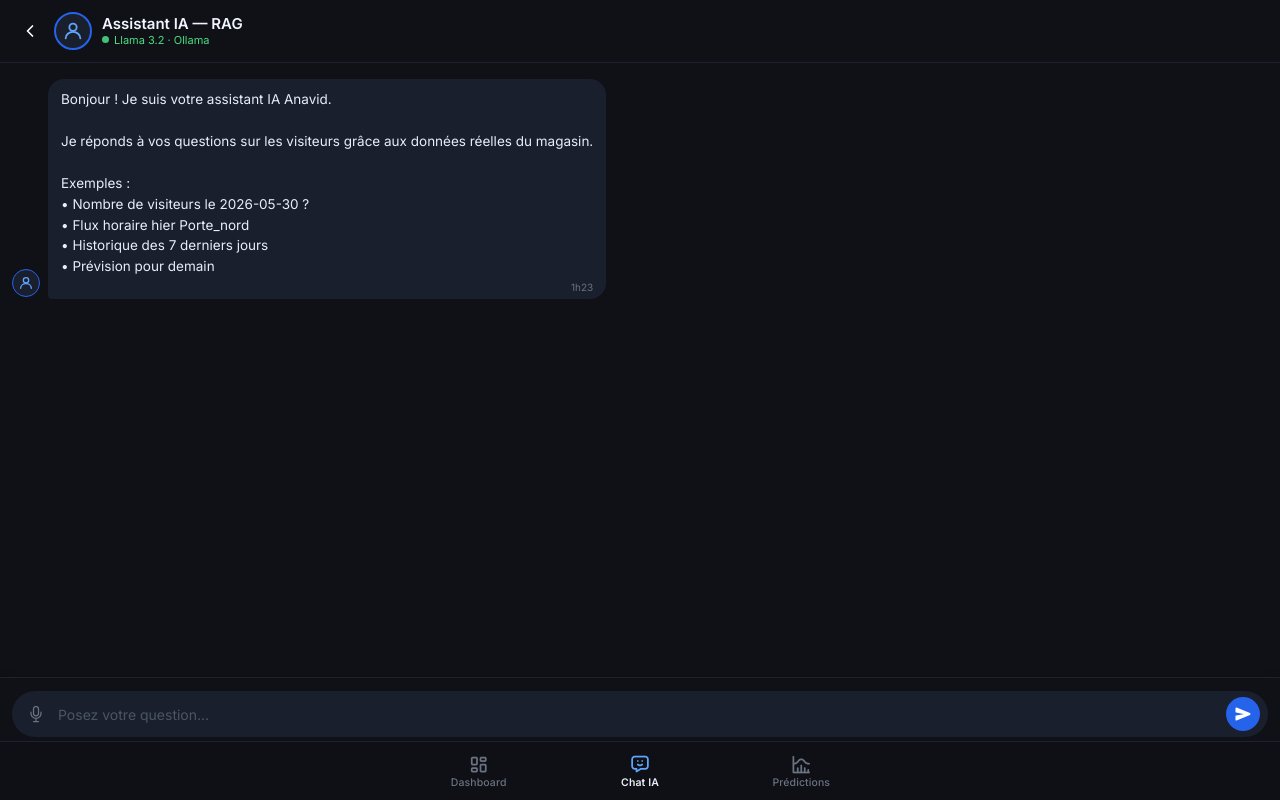
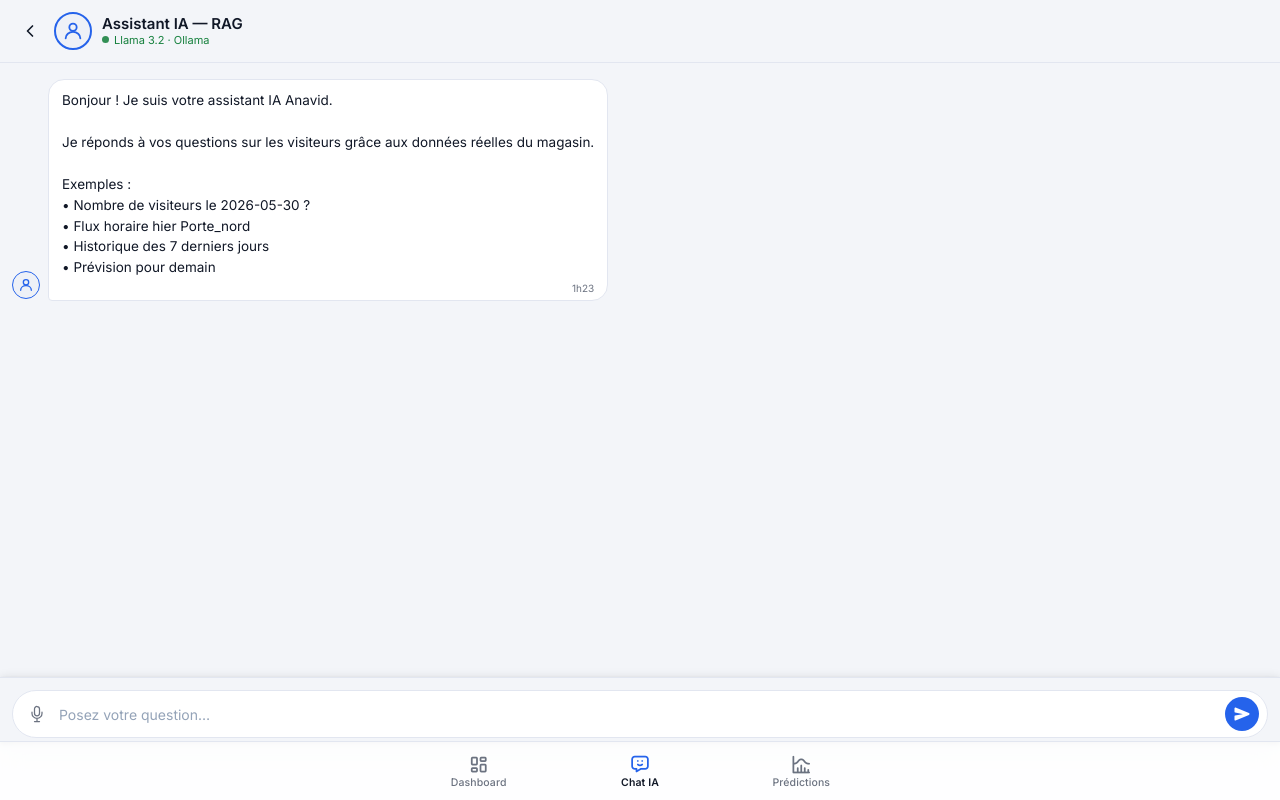
Before and after one commit to ZeinebGhrab/smart-retail-platform, a React (Vite) app in the folder frontend/: page /chat in a window 1280 px wide. Built offline with nearby package versions, Linux system fonts and the light colour scheme.

Commit message:
style: overhaul design system to professional light theme across all pages

```diff
--- a/frontend/index.html
+++ b/frontend/index.html
@@ -6,7 +6,7 @@
 
     <base href="/" />
 
-    <meta name="color-scheme" content="dark" />
+    <meta name="color-scheme" content="light" />
     <meta
       name="viewport"
       content="viewport-fit=cover, width=device-width, initial-scale=1.0, minimum-scale=1.0, maximum-scale=1.0, user-scalable=no"
@@ -19,7 +19,7 @@
 
     <meta name="mobile-web-app-capable" content="yes" />
     <meta name="apple-mobile-web-app-title" content="ShopAnalytics" />
-    <meta name="apple-mobile-web-app-status-bar-style" content="black-translucent" />
+    <meta name="apple-mobile-web-app-status-bar-style" content="default" />
 
     <!-- Typographie — Inter, pour un rendu net et professionnel sur toute l'app -->
     <link rel="preconnect" href="https://fonts.googleapis.com" />
--- a/frontend/src/components/TabBar.css
+++ b/frontend/src/components/TabBar.css
@@ -8,10 +8,10 @@
   left: 0;
   right: 0;
   z-index: 999;
-  background: rgba(15, 17, 23, 0.92);
+  background: rgba(255, 255, 255, 0.88);
   backdrop-filter: blur(14px);
   -webkit-backdrop-filter: blur(14px);
-  border-top: 1px solid #1e2130;
+  border-top: 1px solid #e2e6f0;
   padding: 6px 12px;
   padding-bottom: max(6px, env(safe-area-inset-bottom));
 }
@@ -58,7 +58,7 @@
 }
 
 .tab-btn.active {
-  color: #60a5fa;
+  color: #2563eb;
 }
 
 .tab-btn.active .tab-btn-icon {
@@ -67,9 +67,9 @@
 
 .tab-btn.active .tab-btn-label {
   font-weight: 600;
-  color: #e8edf8;
+  color: #111827;
 }
 
 .tab-btn:not(.active):hover {
-  color: #9ca3af;
+  color: #4b5563;
 }
--- a/frontend/src/pages/ChatIA.css
+++ b/frontend/src/pages/ChatIA.css
@@ -1,6 +1,19 @@
+/* ─── Design tokens — aligned with Dashboard.css palette ─────────── */
+:root {
+  --chat-bg:        #f3f5f9;
+  --chat-surface:   #ffffff;
+  --chat-surface2:  #eef1f7;
+  --chat-border:    #e2e6f0;
+  --chat-blue:      #2563eb;
+  --chat-accent:    #1d4ed8;
+  --chat-green:     #15803d;
+  --chat-text:      #111827;
+  --chat-muted:     #6b7280;
+}
+
 /* ─── Page ─────────────────────────────────────────── */
 .chat-page {
-  --background: #0f1117;
+  --background: var(--chat-bg);
   display: flex;
   flex-direction: column;
   height: 100%;
@@ -13,8 +26,8 @@
   gap: 10px;
   padding: 12px 16px;
   padding-top: max(12px, env(safe-area-inset-top));
-  background: #0f1117;
-  border-bottom: 1px solid #1e2130;
+  background: var(--chat-bg);
+  border-bottom: 1px solid var(--chat-border);
   flex-shrink: 0;
   z-index: 10;
 }
@@ -32,8 +45,8 @@
   width: 38px;
   height: 38px;
   border-radius: 50%;
-  background: #1a1f2e;
-  border: 2px solid #2563eb;
+  background: var(--chat-surface2);
+  border: 2px solid var(--chat-blue);
   display: flex;
   align-items: center;
   justify-content: center;
@@ -47,7 +60,7 @@
 }
 
 .header-title {
-  color: #f0f4ff;
+  color: var(--chat-text);
   font-size: 15px;
   font-weight: 600;
   line-height: 1;
@@ -57,7 +70,7 @@
   display: flex;
   align-items: center;
   gap: 5px;
-  color: #4ade80;
+  color: var(--chat-green);
   font-size: 11px;
 }
 
@@ -65,7 +78,7 @@
   width: 7px;
   height: 7px;
   border-radius: 50%;
-  background: #4ade80;
+  background: var(--chat-green);
   animation: pulse-dot 2s infinite;
 }
 
@@ -76,7 +89,7 @@
 
 /* ─── Content ───────────────────────────────────────── */
 .chat-content {
-  --background: #0f1117;
+  --background: var(--chat-bg);
 }
 
 .messages-wrapper {
@@ -102,8 +115,8 @@
   width: 28px;
   height: 28px;
   border-radius: 50%;
-  background: #1a1f2e;
-  border: 1px solid #2563eb;
+  background: var(--chat-surface2);
+  border: 1px solid var(--chat-blue);
   display: flex;
   align-items: center;
   justify-content: center;
@@ -120,12 +133,13 @@
 }
 
 .bubble.bot {
-  background: #1a1f2e;
+  background: var(--chat-surface);
+  border: 1px solid var(--chat-border);
   border-bottom-left-radius: 4px;
 }
 
 .bubble.user {
-  background: #2563eb;
+  background: var(--chat-blue);
   border-bottom-right-radius: 4px;
 }
 
@@ -133,26 +147,30 @@
   margin: 0 0 4px;
   font-size: 13.5px;
   line-height: 1.55;
-  color: #e8edf8;
   white-space: pre-line;   /* honours \n in the message */
 }
+
+.bubble.bot .bubble-text { color: var(--chat-text); }
+.bubble.user .bubble-text { color: #ffffff; }
 
 .bubble-time {
   display: block;
   text-align: right;
   font-size: 10px;
-  color: #6b7280;
 }
+
+.bubble.bot .bubble-time { color: var(--chat-muted); }
+.bubble.user .bubble-time { color: rgba(255, 255, 255, 0.75); }
 
 /* ─── Footer / Input ────────────────────────────────── */
 .chat-footer {
-  background: #0f1117;
-  border-top: 1px solid #1e2130;
+  background: var(--chat-bg);
+  border-top: 1px solid var(--chat-border);
   margin-bottom: 58px; /* place pour la TabBar globale fixe */
 }
 
 .input-toolbar {
-  --background: #0f1117;
+  --background: var(--chat-bg);
   --border-width: 0;
   padding: 8px 12px;
   padding-bottom: max(8px, env(safe-area-inset-bottom));
@@ -162,7 +180,8 @@
   display: flex;
   align-items: center;
   gap: 8px;
-  background: #1a1f2e;
+  background: var(--chat-surface);
+  border: 1px solid var(--chat-border);
   border-radius: 24px;
   padding: 6px 8px 6px 12px;
 }
@@ -170,7 +189,7 @@
 .mic-btn {
   background: none;
   border: none;
-  color: #6b7280;
+  color: var(--chat-muted);
   font-size: 20px;
   cursor: pointer;
   display: flex;
@@ -184,20 +203,20 @@
   background: none;
   border: none;
   outline: none;
-  color: #e8edf8;
+  color: var(--chat-text);
   font-size: 14px;
-  caret-color: #2563eb;
+  caret-color: var(--chat-blue);
 }
 
 .chat-input::placeholder {
-  color: #4b5563;
+  color: #94a3b8;
 }
 
 .send-btn {
   width: 34px;
   height: 34px;
   border-radius: 50%;
-  background: #2563eb;
+  background: var(--chat-blue);
   border: none;
   color: #fff;
   font-size: 16px;
@@ -210,43 +229,7 @@
 }
 
 .send-btn:active {
-  background: #1d4ed8;
-}
-
-/* ─── Loading bubble ────────────────────────────────── */
-.bubble-loading .bubble-text {
-  color: #6b7280;
-  font-style: italic;
-  letter-spacing: 2px;
-  animation: blink 1.2s infinite;
-}
-
-@keyframes blink {
-  0%, 100% { opacity: 1; }
-  50%       { opacity: 0.3; }
-}
-
-/* ─── Send button disabled ───────────────────────────── */
-.send-btn-disabled {
-  background: #374151 !important;
-  cursor: not-allowed;
-}
-
-.chat-input:disabled {
-  opacity: 0.5;
-  cursor: not-allowed;
-}
-
-/* ─── Loading bubble ────────────────────────────────── */
-.bubble-loading .bubble-text {
-  color: #6b7280;
-  font-style: italic;
-  letter-spacing: 3px;
-  animation: blink 1.2s ease-in-out infinite;
-}
-@keyframes blink {
-  0%, 100% { opacity: 1; }
-  50%       { opacity: 0.25; }
+  background: var(--chat-accent);
 }
 
 /* ─── Bubble footer (time + model tag) ──────────────── */
@@ -259,8 +242,8 @@
 }
 .bubble-model {
   font-size: 9px;
-  color: #3b82f6;
-  background: rgba(59,130,246,0.12);
+  color: var(--chat-accent);
+  background: rgba(37, 99, 235, 0.10);
   border-radius: 4px;
   padding: 1px 5px;
   letter-spacing: 0.3px;
@@ -269,10 +252,23 @@
 
 /* ─── Send button disabled ───────────────────────────── */
 .send-btn-disabled {
-  background: #374151 !important;
+  background: #cbd5e1 !important;
   cursor: not-allowed;
 }
+
 .chat-input:disabled {
   opacity: 0.5;
   cursor: not-allowed;
 }
+
+/* ─── Loading bubble ────────────────────────────────── */
+.bubble-loading .bubble-text {
+  color: var(--chat-muted) !important;
+  font-style: italic;
+  letter-spacing: 3px;
+  animation: blink 1.2s ease-in-out infinite;
+}
+@keyframes blink {
+  0%, 100% { opacity: 1; }
+  50%       { opacity: 0.25; }
+}
--- a/frontend/src/pages/ChatIA.tsx
+++ b/frontend/src/pages/ChatIA.tsx
@@ -141,14 +141,14 @@ const ChatIA: React.FC = () => {
       <div className="chat-header">
         <button className="back-btn" aria-label="Retour">
           <svg width="20" height="20" viewBox="0 0 24 24" fill="none">
-            <path d="M15 18l-6-6 6-6" stroke="white" strokeWidth="2"
+            <path d="M15 18l-6-6 6-6" stroke="#111827" strokeWidth="2"
               strokeLinecap="round" strokeLinejoin="round"/>
           </svg>
         </button>
         <div className="header-avatar">
           <svg width="22" height="22" viewBox="0 0 24 24" fill="none">
-            <circle cx="12" cy="8" r="4" stroke="#60a5fa" strokeWidth="2"/>
-            <path d="M4 20c0-4 3.6-7 8-7s8 3 8 7" stroke="#60a5fa" strokeWidth="2"
+            <circle cx="12" cy="8" r="4" stroke="#2563eb" strokeWidth="2"/>
+            <path d="M4 20c0-4 3.6-7 8-7s8 3 8 7" stroke="#2563eb" strokeWidth="2"
               strokeLinecap="round"/>
           </svg>
         </div>
@@ -169,9 +169,9 @@ const ChatIA: React.FC = () => {
               {msg.sender === 'bot' && (
                 <div className="bot-avatar" aria-hidden="true">
                   <svg width="16" height="16" viewBox="0 0 24 24" fill="none">
-                    <circle cx="12" cy="8" r="4" stroke="#60a5fa" strokeWidth="2"/>
+                    <circle cx="12" cy="8" r="4" stroke="#2563eb" strokeWidth="2"/>
                     <path d="M4 20c0-4 3.6-7 8-7s8 3 8 7"
-                      stroke="#60a5fa" strokeWidth="2" strokeLinecap="round"/>
+                      stroke="#2563eb" strokeWidth="2" strokeLinecap="round"/>
                   </svg>
                 </div>
               )}
--- a/frontend/src/pages/Dashboard.css
+++ b/frontend/src/pages/Dashboard.css
@@ -4,20 +4,20 @@
 
 /* ─── Design tokens — matches ChatIA.css palette ───────────────────────── */
 :root {
-  --db-bg:        #0f1117;
-  --db-surface:   #1a1f2e;
-  --db-surface2:  #222840;
-  --db-border:    #2a3050;
+  --db-bg:        #f3f5f9;
+  --db-surface:   #ffffff;
+  --db-surface2:  #eef1f7;
+  --db-border:    #e2e6f0;
   --db-blue:      #2563eb;
-  --db-blue-dim:  rgba(37, 99, 235, 0.15);
-  --db-green:     #4ade80;
-  --db-green-dim: rgba(74, 222, 128, 0.12);
-  --db-amber:     #f59e0b;
-  --db-amber-dim: rgba(245, 158, 11, 0.12);
-  --db-red:       #ef4444;
-  --db-red-dim:   rgba(239, 68, 68, 0.12);
-  --db-accent:    #60a5fa;
-  --db-text:      #e8edf8;
+  --db-blue-dim:  rgba(37, 99, 235, 0.10);
+  --db-green:     #15803d;
+  --db-green-dim: rgba(21, 128, 61, 0.10);
+  --db-amber:     #b45309;
+  --db-amber-dim: rgba(180, 83, 9, 0.10);
+  --db-red:       #dc2626;
+  --db-red-dim:   rgba(220, 38, 38, 0.10);
+  --db-accent:    #1d4ed8;
+  --db-text:      #111827;
   --db-muted:     #6b7280;
 }
 
@@ -257,7 +257,7 @@
 }
 
 .db-legend-line.blue  { background: #2563eb; }
-.db-legend-line.green { background: rgba(74, 222, 128, 0.5); }
+.db-legend-line.green { background: rgba(21, 128, 61, 0.55); }
 
 /* ─── Prediction card (SSE) ──────────────────────────────────────────────── */
 .db-pred-card {
@@ -320,9 +320,9 @@
 .db-pred-msg {
   margin-top: 12px;
   padding-top: 10px;
-  border-top: 1px solid rgba(255, 255, 255, 0.07);
+  border-top: 1px solid rgba(15, 23, 42, 0.08);
   font-size: 11px;
-  color: #a0aec0;
+  color: #475569;
   line-height: 1.6;
 }
 
@@ -363,8 +363,8 @@
   margin-bottom: 8px;
 }
 
-.db-alert-item.critical { border-color: rgba(239, 68, 68, 0.35); }
-.db-alert-item.warning  { border-color: rgba(245, 158, 11, 0.35); }
+.db-alert-item.critical { border-color: rgba(220, 38, 38, 0.3); }
+.db-alert-item.warning  { border-color: rgba(180, 83, 9, 0.3); }
 
 .db-alert-icon {
   width: 32px;
--- a/frontend/src/pages/Dashboard.tsx
+++ b/frontend/src/pages/Dashboard.tsx
@@ -181,7 +181,7 @@ const Dashboard: React.FC = () => {
       {
         label: 'Hier',
         data: INTRADAY_YESTERDAY,
-        borderColor: 'rgba(74,222,128,0.5)',
+        borderColor: 'rgba(21,128,61,0.6)',
         borderWidth: 1.5, pointRadius: 0, tension: 0.4, fill: false,
       },
     ],
@@ -192,8 +192,8 @@ const Dashboard: React.FC = () => {
     maintainAspectRatio: false,
     plugins: { legend: { display: false } },
     scales: {
-      x: { grid: { color: 'rgba(255,255,255,0.04)' }, ticks: { color: '#6b7280', font: { size: 9 }, maxRotation: 0 } },
-      y: { grid: { color: 'rgba(255,255,255,0.04)' }, ticks: { color: '#6b7280', font: { size: 9 }, maxTicksLimit: 5 } },
+      x: { grid: { color: 'rgba(15,23,42,0.06)' }, ticks: { color: '#6b7280', font: { size: 9 }, maxRotation: 0 } },
+      y: { grid: { color: 'rgba(15,23,42,0.06)' }, ticks: { color: '#6b7280', font: { size: 9 }, maxTicksLimit: 5 } },
     },
   } as const;
 
--- a/frontend/src/pages/Historique.css
+++ b/frontend/src/pages/Historique.css
@@ -1,19 +1,19 @@
 /* ============================================================
    Historique.css — design system aligné sur Dashboard.css
-   (mêmes tokens : fond sombre, accent bleu, surfaces #1a1f2e)
+   (mêmes tokens : fond clair, accent bleu, surfaces blanches)
    ============================================================ */
 
 :root {
-  --hist-bg:        #0f1117;
-  --hist-surface:   #1a1f2e;
-  --hist-surface2:  #222840;
-  --hist-border:    #2a3050;
+  --hist-bg:        #f3f5f9;
+  --hist-surface:   #ffffff;
+  --hist-surface2:  #eef1f7;
+  --hist-border:    #e2e6f0;
   --hist-blue:      #2563eb;
-  --hist-accent:    #60a5fa;
-  --hist-green:     #4ade80;
-  --hist-amber:     #f59e0b;
-  --hist-red:       #ef4444;
-  --hist-text:      #e8edf8;
+  --hist-accent:    #1d4ed8;
+  --hist-green:     #15803d;
+  --hist-amber:     #b45309;
+  --hist-red:       #dc2626;
+  --hist-text:      #111827;
   --hist-muted:     #6b7280;
 }
 
@@ -120,7 +120,7 @@
 .hist-error-card {
   margin: 14px;
   background: var(--hist-surface);
-  border: 1px solid rgba(239, 68, 68, 0.35);
+  border: 1px solid rgba(220, 38, 38, 0.3);
   border-radius: 14px;
   padding: 14px;
   display: flex;
@@ -149,7 +149,7 @@
 }
 
 .hist-error-msg code {
-  background: rgba(255, 255, 255, 0.06);
+  background: rgba(15, 23, 42, 0.06);
   padding: 1px 5px;
   border-radius: 4px;
   color: var(--hist-accent);
@@ -304,19 +304,19 @@
   gap: 6px;
   margin-top: 8px;
   padding-top: 8px;
-  border-top: 1px solid rgba(255, 255, 255, 0.06);
+  border-top: 1px solid rgba(15, 23, 42, 0.08);
 }
 
 .hist-chip {
   font-size: 10.5px;
   font-weight: 500;
   color: var(--hist-text);
-  background: rgba(96, 165, 250, 0.12);
+  background: rgba(37, 99, 235, 0.10);
   border-radius: 6px;
   padding: 3px 7px;
 }
 
 .hist-chip-muted {
   color: var(--hist-muted);
-  background: rgba(255, 255, 255, 0.05);
+  background: rgba(15, 23, 42, 0.05);
 }
--- a/frontend/src/pages/Historique.tsx
+++ b/frontend/src/pages/Historique.tsx
@@ -98,7 +98,7 @@ const Historique: React.FC = () => {
         ticks: { color: '#6b7280', font: { size: 9 }, maxRotation: 0 },
       },
       y: {
-        grid: { color: 'rgba(255,255,255,0.05)' },
+        grid: { color: 'rgba(15,23,42,0.07)' },
         ticks: { color: '#6b7280', font: { size: 9 }, maxTicksLimit: 5 },
       },
     },
--- a/frontend/src/theme/variables.css
+++ b/frontend/src/theme/variables.css
@@ -1,16 +1,16 @@
 /* ============================================================
    src/theme/variables.css
-   Design system global — thème sombre ShopAnalytics
+   Design system global — thème clair ShopAnalytics
    ============================================================ */
 
 :root {
   /* Fond global — doit correspondre à --db-bg de Dashboard.css */
-  --ion-background-color:         #0f1117;
-  --ion-background-color-rgb:     15, 17, 23;
+  --ion-background-color:         #f3f5f9;
+  --ion-background-color-rgb:     243, 245, 249;
 
   /* Texte */
-  --ion-text-color:               #e8edf8;
-  --ion-text-color-rgb:           232, 237, 248;
+  --ion-text-color:               #111827;
+  --ion-text-color-rgb:           17, 24, 39;
 
   /* Couleur primaire (boutons, accents) */
   --ion-color-primary:            #2563eb;
@@ -20,26 +20,26 @@
   --ion-color-primary-tint:       #3b72ed;
 
   /* Couleurs sémantiques — alignées avec le système Dashboard/Historique */
-  --ion-color-success:            #4ade80;
-  --ion-color-success-rgb:        74, 222, 128;
-  --ion-color-warning:            #f59e0b;
-  --ion-color-warning-rgb:        245, 158, 11;
-  --ion-color-danger:             #ef4444;
-  --ion-color-danger-rgb:         239, 68, 68;
+  --ion-color-success:            #15803d;
+  --ion-color-success-rgb:        21, 128, 61;
+  --ion-color-warning:            #b45309;
+  --ion-color-warning-rgb:        180, 83, 9;
+  --ion-color-danger:             #dc2626;
+  --ion-color-danger-rgb:         220, 38, 38;
 
   /* Surfaces Ionic (toolbar, items, cards) */
-  --ion-toolbar-background:       #0f1117;
-  --ion-toolbar-color:            #e8edf8;
-  --ion-item-background:          #1a1f2e;
-  --ion-card-background:          #1a1f2e;
+  --ion-toolbar-background:       #f3f5f9;
+  --ion-toolbar-color:            #111827;
+  --ion-item-background:          #ffffff;
+  --ion-card-background:          #ffffff;
 
   /* Bordures */
-  --ion-border-color:             #2a3050;
-  --ion-item-border-color:        #2a3050;
+  --ion-border-color:             #e2e6f0;
+  --ion-item-border-color:        #e2e6f0;
 
   /* Footer / TabBar */
-  --ion-tab-bar-background:       #0f1117;
-  --ion-tab-bar-border-color:     #2a3050;
+  --ion-tab-bar-background:       #ffffff;
+  --ion-tab-bar-border-color:     #e2e6f0;
   --ion-tab-bar-color:            #6b7280;
   --ion-tab-bar-color-selected:   #2563eb;
 
```
Also changed, not shown: frontend/src/components/Notifications.css (+30 -30 lines), frontend/src/components/Notifications.tsx (+6 -6 lines).
